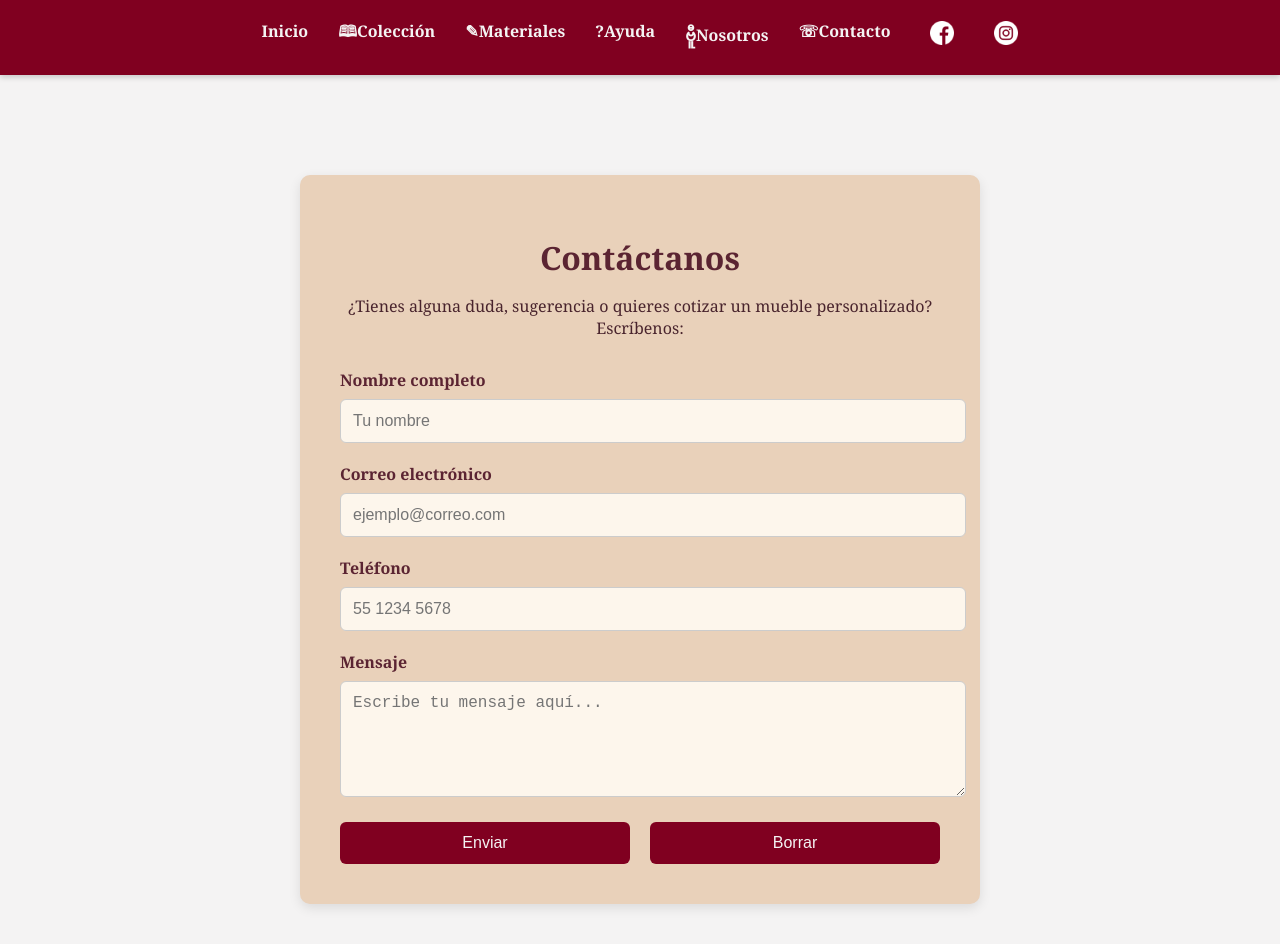
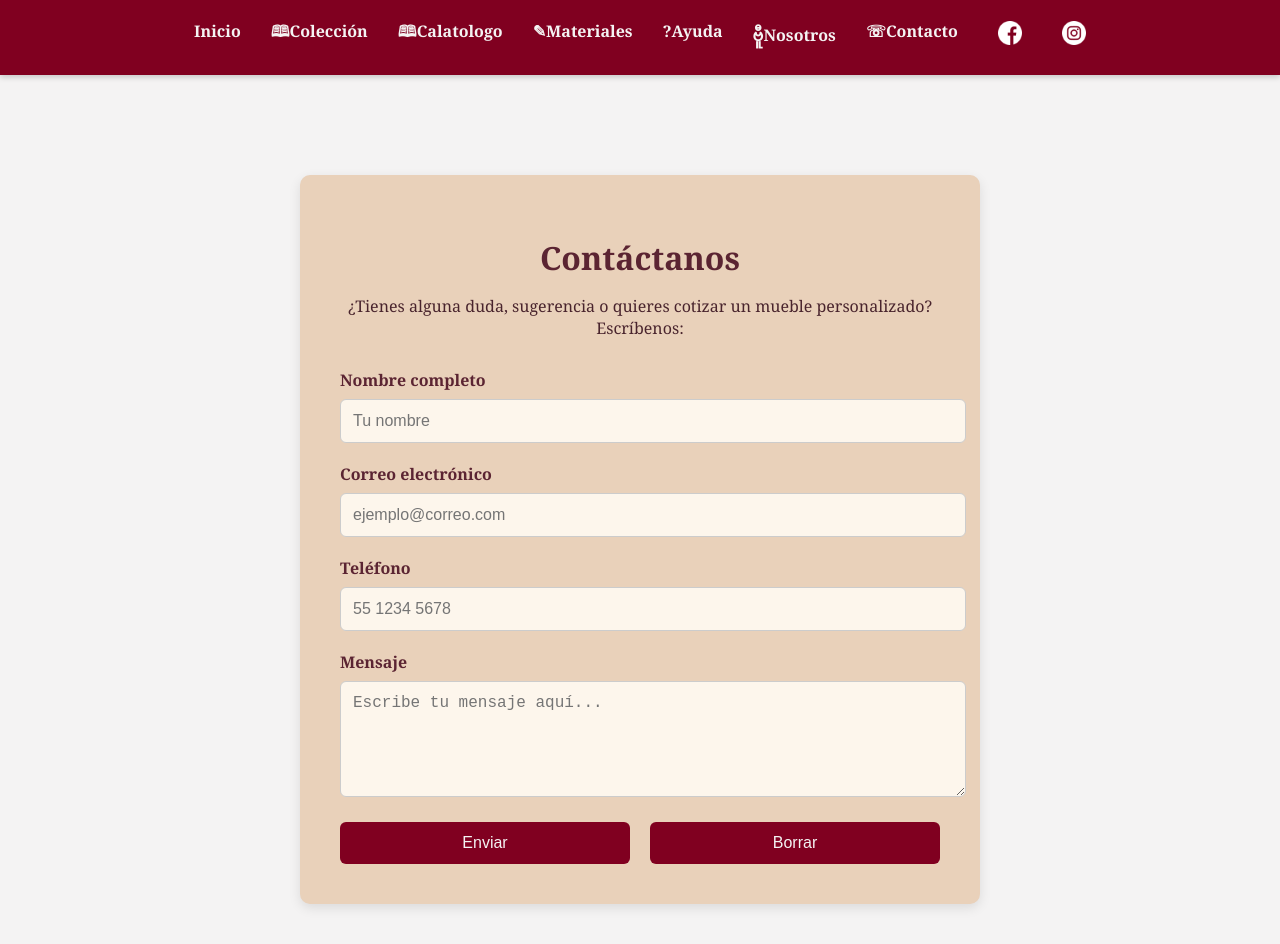
Before and after one commit to VanessaFloresM/NOVA, a website: page contacto.html in a window 1280 px wide. Drawn offline with Linux system fonts and the light colour scheme.

Commit message:
Update contacto.html

```diff
--- a/contacto.html
+++ b/contacto.html
@@ -9,9 +9,10 @@
 <body>
   <!-- Barra de navegación -->
   <nav class="barra-herramientas">
-    <ul>
+     <ul>
         <li><a href="index.html">Inicio</a></li>
         <li><a href="coleccion.html">🕮Colección</a></li>
+        <li><a href="catalogo.html">🕮Calatologo</a></li>
         <li><a href="materiales.html">✎Materiales</a></li>
         <li><a href="ayuda.html">?Ayuda</a></li>
         <li><a href="nosotros.html">ဗီူNosotros</a></li>
```
